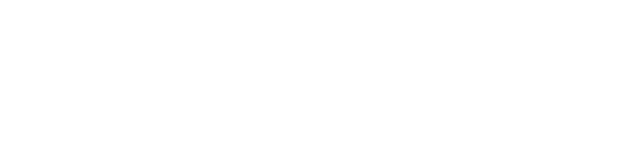
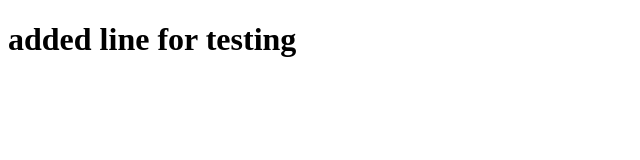
Before and after one commit to Vatsaldave007/myrepo1, a plain HTML site: page index.html in a window 1280 px wide. Shown: the whole page, without its empty margins (0-640 px from the left). Drawn offline with Linux system fonts and the light colour scheme.

Commit message:
added one line for testing

```diff
--- a/index.html
+++ b/index.html
@@ -5,6 +5,7 @@
     <meta name="viewport" content="width=device-width, initial-scale=1.0">
     <title>Document</title>
 </head>
+<h1>added line for testing</h1h1>
 <body>
 
 </body>
```
